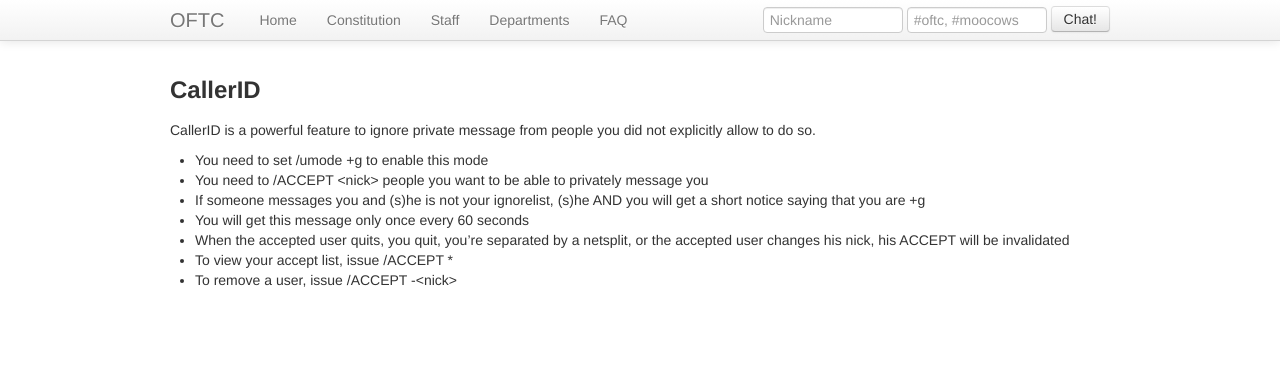
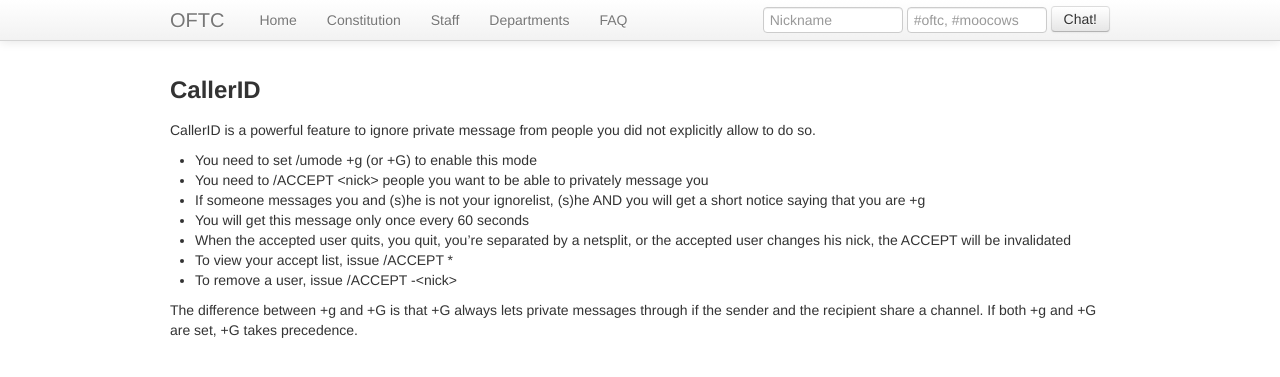
Before and after one commit to oftc/oftc-web, a Jekyll site: the page built from CallerId.md, in a window 1280 px wide. Shown: the top 377 px of the page. Built offline with Jekyll 4.4.1, drawn with Linux system fonts in a browser that asks for light colours.

Commit message:
Clarify +g vs +G

```diff
--- a/CallerId.md
+++ b/CallerId.md
@@ -8,13 +8,17 @@
 CallerID is a powerful feature to ignore private message from people you did not
 explicitly allow to do so.
 
- * You need to set /umode +g to enable this mode
+ * You need to set /umode +g (or +G) to enable this mode
  * You need to /ACCEPT \<nick> people you want to be able to privately message
    you
  * If someone messages you and (s)he is not your ignorelist, (s)he AND you will
    get a short notice saying that you are +g
  * You will get this message only once every 60 seconds
  * When the accepted user quits, you quit, you're separated by a netsplit, or
-   the accepted user changes his nick, his ACCEPT will be invalidated
+   the accepted user changes his nick, the ACCEPT will be invalidated
  * To view your accept list, issue /ACCEPT \*
  * To remove a user, issue /ACCEPT -\<nick>
+
+The difference between +g and +G is that +G always lets private messages
+through if the sender and the recipient share a channel. If both +g and +G are
+set, +G takes precedence.
```
Also changed, not shown: UserModes.md (+2 -3 lines).
